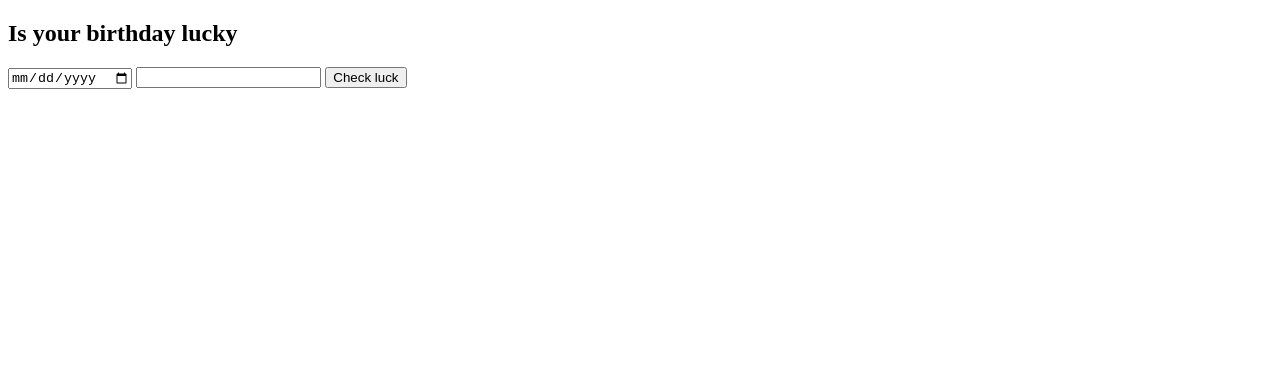
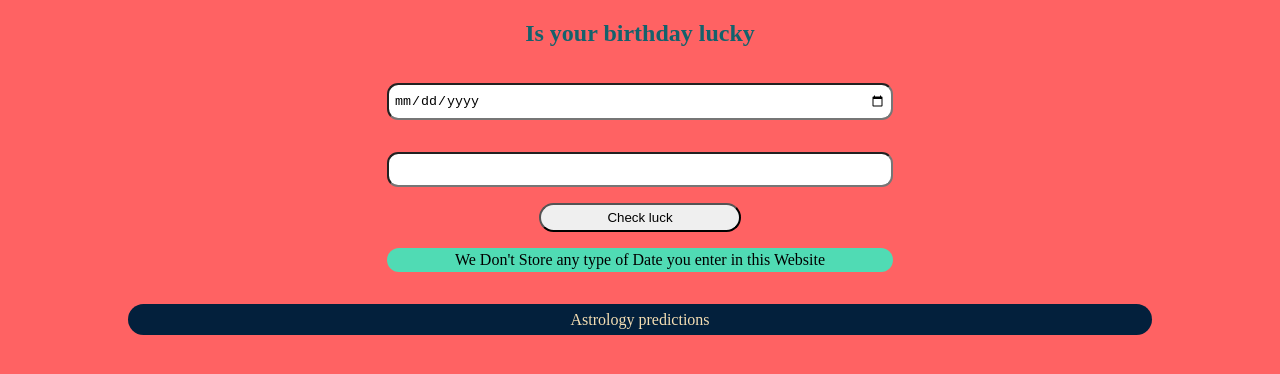
Before and after one commit to gouravmarch20/neog-lucky-eleveen, a plain HTML site: page index.html in a window 1280 px wide. Drawn offline with Linux system fonts and the light colour scheme.

Commit message:
feat : js

```diff
--- a/app.js
+++ b/app.js
@@ -3,6 +3,7 @@ const luckyNumber = document.querySelector('#lucky-number')
 const btnLuck = document.querySelector('#btn-luck')
 const output = document.querySelector('#output')
 const message = document.querySelector('#message')
+const privacyConcern = document.querySelector('#privacy-concern')
 
 function userDobConvertor (userDob) {
   newUserDob = userDob.replace('-', '')
@@ -11,6 +12,7 @@ function userDobConvertor (userDob) {
 }
 function addText (text) {
   message.innerText = text
+  message.style.background = '#B9345A'
 }
 
 function sumOfDob (userDob) {
@@ -21,9 +23,17 @@ function sumOfDob (userDob) {
   return sumOfDob
 }
 function checkLuck () {
+  if (userDob.value  == false ) {
+    console.log(userDob.value)
+    alert('fill form carefully ')
+    return
+  }
+
   const userDobString = userDobConvertor(userDob.value)
   const sum = sumOfDob(userDobString)
-  if (sum % 2 == 0) {
+
+  // if (sum % Number(luckyNumber.value) == 0) {
+  if (sum % Number(2) == 0) {
     output.innerHTML = `  <img src="./images/happy.gif" alt="">`
     addText('Your date of birth is lucky ')
   } else {
@@ -32,3 +42,6 @@ function checkLuck () {
   }
 }
 btnLuck.addEventListener('click', checkLuck)
+privacyConcern.addEventListener("click" , ()=>{
+  privacyConcern.style.display = "none"
+})
--- a/index.html
+++ b/index.html
@@ -11,20 +11,27 @@
 
 <body>
     <header>
-        <h2>Is your birthday lucky</h2>
-</header>
-    <main>
+        <h2 class="hero">Is your birthday lucky</h2>
+    </header>
+    <main class="container">
+
         <label for="user-dob"></label>
-        <input type="date" name="" id="user-dob">
+        <input type="date" name="" id="user-dob" required>
         <label for="lucky-number"></label>
         <input type="number" name="" id="lucky-number">
         <button type="submit" id="btn-luck">Check luck</button>
+        <p id="privacy-concern"> We Don't Store any type of Date you enter in this Website
+
+        </p>
+
     </main>
+    <div class="processing">
+        Astrology predictions
+        <p id="output">
 
-    <p id="output">
-
-    </p>
-<h1 id="message"></h1>
+        </p>
+        <h1 id="message"></h1>
+    </div>
 
     <script src="./app.js"></script>
 </body>
--- a/style.css
+++ b/style.css
@@ -1,10 +1,11 @@
 :root {
-  --red-color: ;
-  --pink-color: ;
+  --red-color: #ff6263;
+  --pink-color: #b9345a;
+  --green-color: #50dbb4;
 }
 
 body {
-  /* background-color: red; */
+  background-color: var(--red-color);
 }
 
 img {
@@ -13,3 +14,50 @@ img {
   object-fit: cover;
   border-radius: 50%;
 }
+input {
+  padding: 0.5rem 0.3rem;
+  border-radius: 0.7rem;
+  margin: 1rem 0rem;
+}
+button {
+  width: 40%;
+  margin: auto;
+  border-radius: 1rem;
+  padding: 0.3rem;
+}
+.hero {
+  text-align: center;
+  color: #14626c;
+}
+.container {
+  width: 40%;
+  margin: 0 auto;
+  display: flex;
+  flex-direction: column;
+}
+#output {
+  text-align: center;
+  /* width: 50%; */
+  margin: auto;
+}
+#message {
+  text-align: center;
+  width: 50%;
+  margin: auto;
+}
+.processing {
+  background-color: #03203c;
+  padding: 0.4rem;
+  border-radius: 2rem;
+  text-align: center;
+  color: wheat;
+  width: 80%;
+  margin: 0 auto;
+  margin-top: 1rem;
+}
+#privacy-concern {
+  background-color: var(--green-color);
+  border-radius: 1rem;
+  text-align: center;
+  padding: 0.2rem;
+}
```
Also changed, not shown: test.js (+1 -7 lines).
